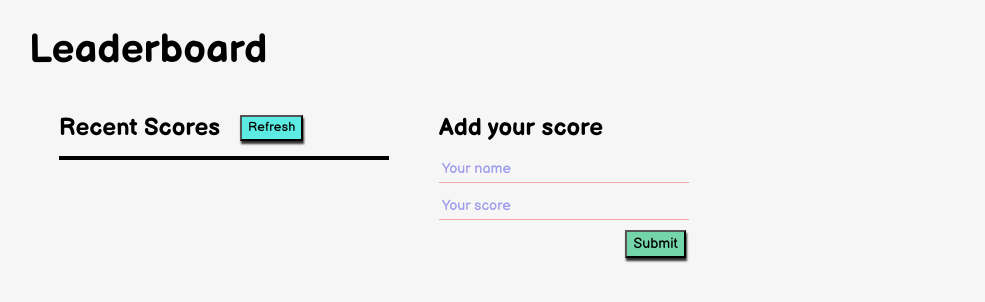
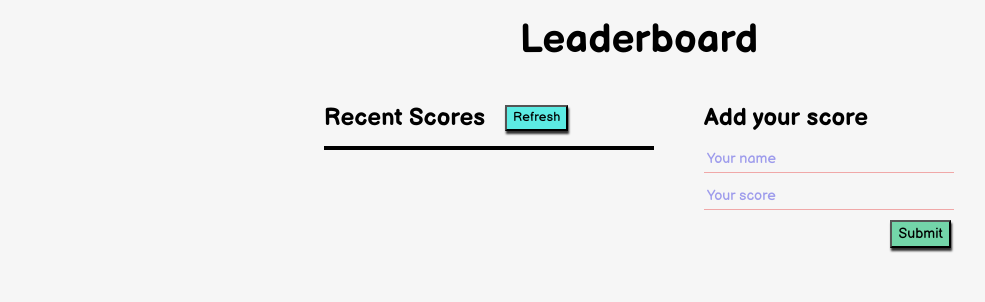
Before and after one commit to fickryiman/Leaderboard, a website: page src/index.html in a window 1280 px wide. Shown: the whole page, without its empty margins (1-986 px from the left). Drawn offline with Linux system fonts and the light colour scheme.

Commit message:
centering whole content based on my morning session suggestion on peer review

```diff
--- a/src/style.css
+++ b/src/style.css
@@ -58,7 +58,10 @@ h6 {
 }
 
 .container {
-  margin: 20px 30px;
+  display: flex;
+  flex-direction: column;
+  align-items: center;
+  margin-top: 10px;
 }
 
 .apps-title {
```
